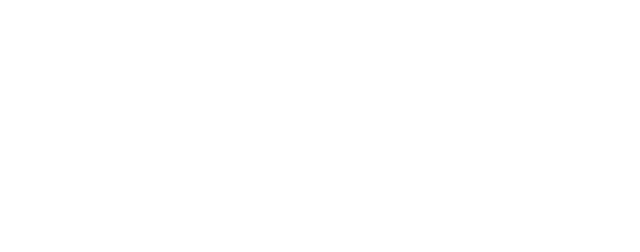
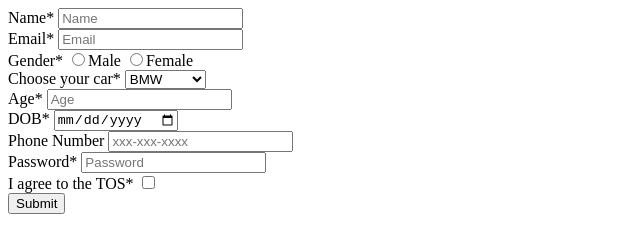
Before and after one commit to acciojob/signup-form-car-1Prathima, a website: page main.html in a window 1280 px wide. Shown: the whole page, without its empty margins (0-640 px from the left). Drawn offline with Linux system fonts and the light colour scheme.

Commit message:
created a submission

```diff
--- a/main.html
+++ b/main.html
@@ -8,7 +8,56 @@
 
 <body>
 	<!-- the entire body must be written by student -->
-    <script type="text/javascript" src="./script.js">
+    <form name="form" method="post">
+
+		<label for="#name">Name*</label>
+		<input id="#name" name="#name" type="text" placeholder="Name" required>
+		<br>
+
+		<label for="#email">Email*</label>
+		<input id="#email" name="#email" type="email" placeholder="Email" required>
+		<br>
+
+		<label for="#gender_m">Gender*</label>
+		<input name="gender" type="radio" required>Male
+		<input name="gender" type="radio" required>Female
+		<br>
+
+		<label for="#cars">Choose your car*</label>
+		<select id="#cars" name="#cars">
+			<option>BMW</option>
+			<option>Audi</option>
+			<option>Mercedez</option>
+		</select>
+		<br>
+
+		<label for="#age">Age*</label>
+		<input id="#age" name="#age" type="number" placeholder="Age" required>
+		<br>
+
+		<label for="#dob">DOB*</label>
+		<input id="#dob" name="#dob" type="date" required>
+		<br>
+
+		<label for="#tel">Phone Number</label>
+		<input id="#tel" name="#tel" type="tel" placeholder="xxx-xxx-xxxx">
+		<br>
+
+		<label for="#password">Password*</label>
+		<input id="#password" name="#password" type="password" placeholder="Password" required>
+		<br>
+
+		<label for="#tos">I agree to the TOS*</label>
+		<input id="#tos" name="#tos" type="checkbox">
+		<br>
+
+		<input type="submit">
+
+
+	</form>
+
+
+	<script type="text/javascript" src="./script.js">
 </script>
 
 </body>
```
